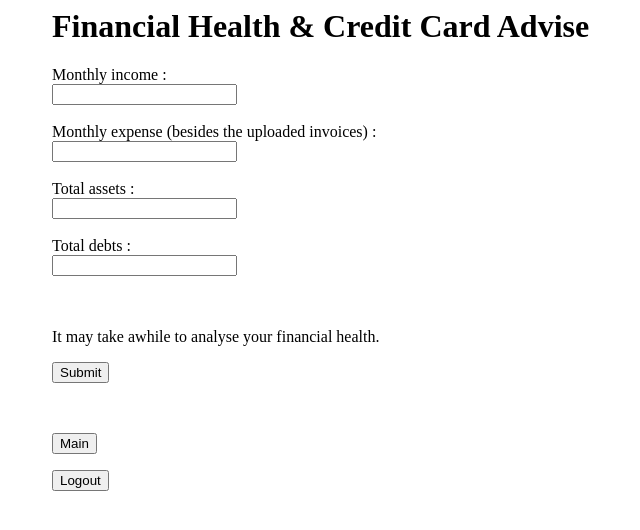
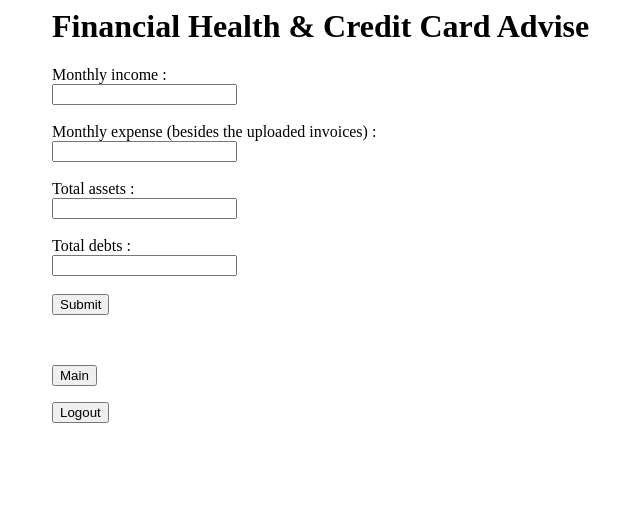
Before and after one commit to ysgoh97/20240601-Financial-Health-Tracker, a Flask app: page /fin_health in a window 1280 px wide. Shown: the top 530 px of the page, without its empty margins (272-912 px from the left). Run offline with Flask 3, Linux system fonts and the light colour scheme.

Commit message:
Update fin_health.html

```diff
--- a/templates/fin_health/fin_health.html
+++ b/templates/fin_health/fin_health.html
@@ -25,8 +25,6 @@
     Total debts : <br>
     <input type="number" step="any" name="debt"><br><br>
 
-    <br>
-    <p>It may take awhile to analyse your financial health.</p>
     <input type="submit" value="Submit">
 </form>
 
```
